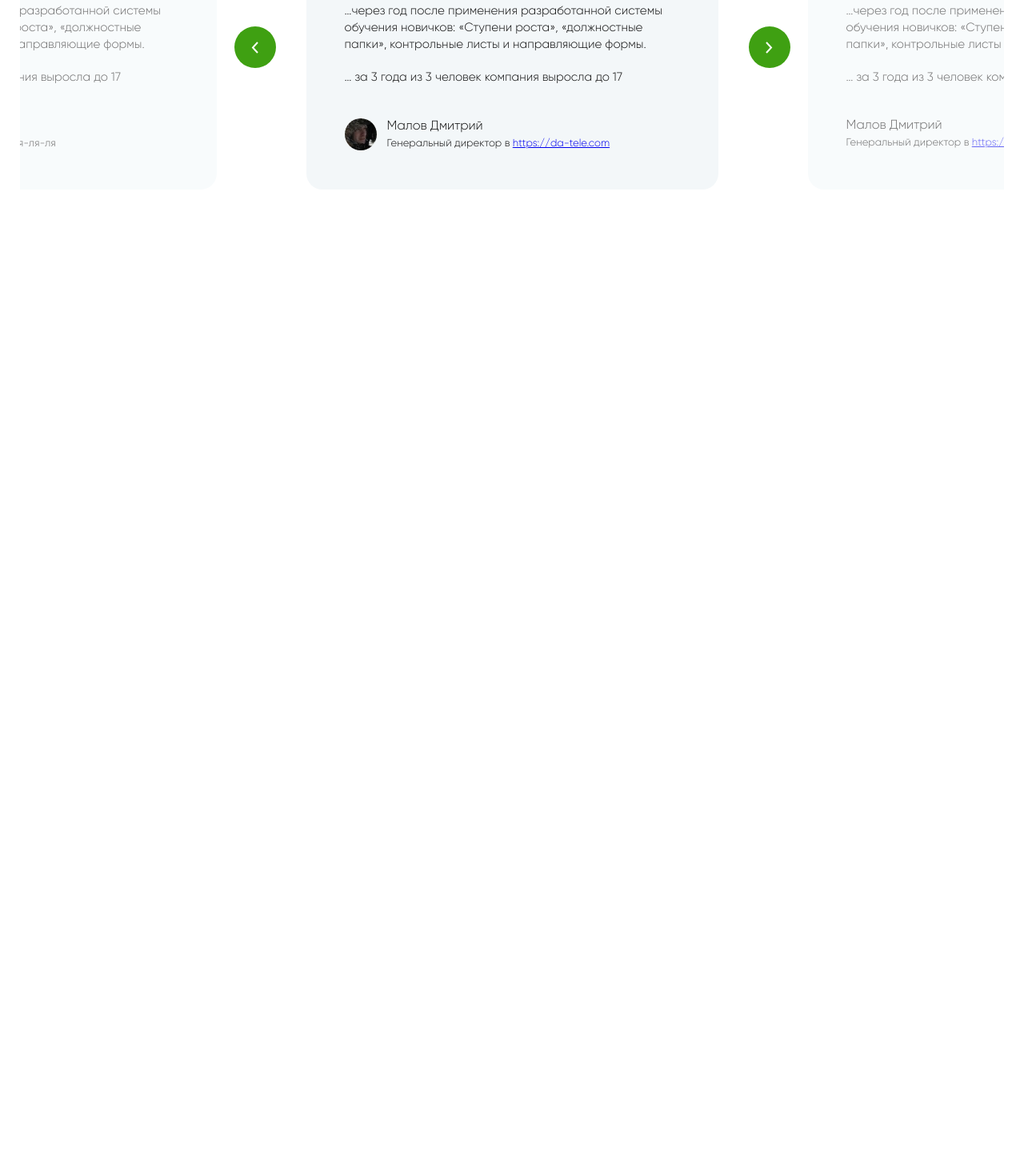
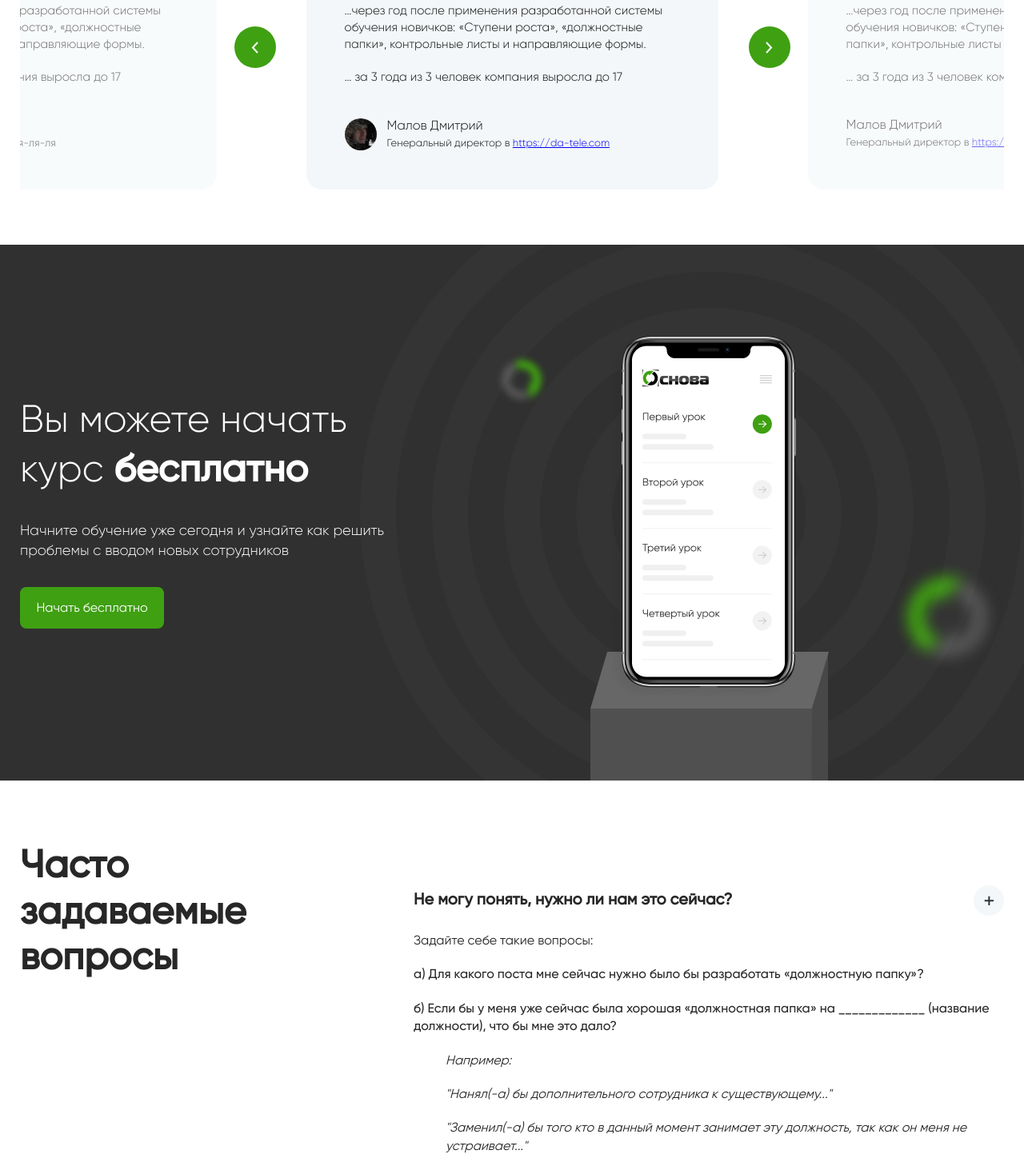
Before and after one commit to Slav4ik888/osnova-landing, a plain HTML site: page index.html in a window 1280 px wide. Shown: the part 9151-10599 px from the top of the page at 80% size. Before the commit the page ends 9457 px from the top, so only its background shows below. Drawn offline with Linux system fonts and the light colour scheme.

Commit message:
start 13 section

```diff
--- /dev/null
+++ b/css/section12.css
@@ -0,0 +1,139 @@
+.section12 {
+  width: 100%;
+  height: 670px;
+  margin-top: 100px;
+  background-color: #303030;
+}
+.sec12-container {
+  position: relative;
+  display: flex;
+  align-items: center;
+  justify-content: center;
+  max-width: 1230px;
+  height: 100%;
+  margin: 0 auto;
+}
+
+.sec12-left {
+  width: 40%;
+}
+
+.sec12-left-box {
+  display: flex;
+  flex-direction: column;
+  justify-content: space-between;
+  /* margin-left: 120px; */
+  width: 470px;
+  height: 290px;
+  font-family: "Gilroy-Regular";
+  color: #ffffff;
+}
+
+.sec12-left-label {
+  font-family: "Gilroy-Light";
+  font-style: normal;
+  font-weight: normal;
+  font-size: 48px;
+  line-height: 130%;
+}
+.sec12-left-label > .bold {
+  font-family: "Gilroy-Medium";
+  font-weight: 900;
+}
+.sec12-left-text {
+  font-family: "Gilroy-Light";
+  font-style: normal;
+  font-weight: normal;
+  font-size: 18px;
+  line-height: 140%;
+}
+
+.sec12-left-btn {
+  display: flex;
+  align-items: center;
+  justify-content: center;
+  width: 180px;
+  height: 52px;
+  font-size: 16px;
+  line-height: 19px;
+  color: #ffffff;
+  background-color: #3fa012;
+  border-radius: 8px;
+  border: none;
+  padding-top: 4px;
+  opacity: 1;
+  cursor: pointer;
+}
+.sec12-left-btn:hover {
+  background-color: #5bbb2f;
+  transition: background-color 0.4s;
+}
+
+.sec12-right {
+  position: relative;
+  width: 60%;
+  height: 100%;
+}
+.sec12-right-box {
+}
+.s12-img-phone {
+  position: absolute;
+  left: calc(50% - 125px);
+  bottom: 100px;
+  z-index: 50;
+}
+.s12-img-par1 {
+  position: absolute;
+  top: 20%;
+  left: 100px;
+}
+.s12-img-par2 {
+  position: absolute;
+  bottom: 20%;
+  right: 0px;
+}
+
+.s12-img-back {
+  position: absolute;
+  right: calc(50% - 150px);
+  bottom: 0;
+  z-index: 10;
+}
+
+.s12-el1 {
+  position: absolute;
+  width: 872px;
+  height: 872px;
+  top: calc(50% - 436px);
+  left: calc(50% - 436px);
+  border-radius: 50%;
+  border: 45px solid rgba(255, 255, 255, 0.02);
+}
+.s12-el2 {
+  position: absolute;
+  width: 692px;
+  height: 692px;
+  top: calc(50% - 346px);
+  left: calc(50% - 346px);
+  border-radius: 50%;
+  border: 45px solid rgba(255, 255, 255, 0.02);
+}
+
+.s12-el3 {
+  position: absolute;
+  width: 512px;
+  height: 512px;
+  top: calc(50% - 256px);
+  left: calc(50% - 256px);
+  border-radius: 50%;
+  border: 45px solid rgba(255, 255, 255, 0.02);
+}
+.s12-el4 {
+  position: absolute;
+  width: 332px;
+  height: 332px;
+  top: calc(50% - 166px);
+  left: calc(50% - 166px);
+  border-radius: 50%;
+  border: 45px solid rgba(255, 255, 255, 0.02);
+}
--- /dev/null
+++ b/css/section13.css
@@ -0,0 +1,92 @@
+.section13 {
+  display: flex;
+  height: 840px;
+  margin-top: 80px;
+}
+
+.s13-left {
+  width: 40%;
+}
+.s13-left-box {
+  width: 300px;
+}
+.s13-label {
+  font-family: "Gilroy-Medium";
+  font-weight: 600;
+  font-size: 48px;
+  line-height: 120%;
+  color: #272727;
+}
+.s13-right {
+  width: 60%;
+}
+
+/* QUESTIONS & ANSWERS */
+
+.qa-question-box {
+  margin-top: 30px;
+  border-bottom: 1px solid #ececec;
+}
+.qa-header {
+  display: flex;
+  align-items: center;
+  justify-content: space-between;
+  height: 80px;
+  cursor: pointer;
+}
+.qa-question {
+  font-family: "Gilroy-Medium";
+  font-weight: 600;
+  font-size: 20px;
+  line-height: 140%;
+  color: #272727;
+}
+.qa-close {
+  width: 38px;
+  height: 38px;
+  border-radius: 50%;
+  background-color: #f3f7f9;
+  background-image: url("../images/x.svg");
+  background-repeat: no-repeat;
+  background-position: center;
+  transform: rotate(45deg);
+  transition: transform 0.5s;
+}
+.qa-close:hover {
+  transform: rotate(185deg);
+}
+/* .qa-close.check {
+  transform: rotate(90deg);
+  transition: transform 0.5s;
+}
+.qa-close.check:hover {
+  transform: rotate(225deg);
+} */
+.qa-answer {
+  display: block;
+  transition: max-height ease-in-out 0.6s, opacity ease-in-out 0.6s;
+}
+.qa-answer.collapse {
+  display: none;
+}
+.qa-answer-item {
+  font-family: "Gilroy-Regular";
+  font-style: normal;
+  font-weight: normal;
+  font-size: 16px;
+  line-height: 140%;
+  color: #272727;
+  margin-bottom: 20px;
+}
+.qa-answer-item > .text {
+  margin-bottom: 8px;
+}
+.qa-answer-item > .bold {
+  font-family: "Gilroy-Medium";
+}
+.qa-answer-item > .italic {
+  font-style: italic;
+}
+.qa-answer-item > .padding {
+  padding-left: 40px;
+}
--- a/index.html
+++ b/index.html
@@ -21,6 +21,8 @@
   <link rel="stylesheet" href="css/section9.css">
   <link rel="stylesheet" href="css/section10.css">
   <link rel="stylesheet" href="css/section11.css">
+  <link rel="stylesheet" href="css/section12.css">
+  <link rel="stylesheet" href="css/section13.css">
   <title>Специалист в составлении должностных папок - онлайн курс, с проверкой практических заданий!</title>
   <script src="scripts/app.js" type="module" defer></script>
 </head>
@@ -736,7 +738,43 @@
   </div>
 
 
+  <div class="section12">
+    <div class="sec12-container">
+      <div class="sec12-left">
+        <div class="sec12-left-box">
+          <div class="sec12-left-label">Вы можете начать курс&nbsp;<span class="bold">бесплатно</span></div>
+          <div class="sec12-left-text">Начните обучение уже сегодня и узнайте как решить проблемы с вводом новых сотрудников
+          </div>
+          <button class="sec12-left-btn">Начать бесплатно</button>
+        </div>
+      </div>
 
+      <div class="sec12-right">
+        <div class="sec12-right-box">
+          <img src="./images/s12-par1.png" alt="parallax" class="s12-img-par1">
+          <img src="./images/s12-par2.png" alt="parallax2" class="s12-img-par2">
+          <img src="./images/sec6-img.png" alt="Телефон" class="s12-img-phone">
+          <img src="./images/s12-block.png" alt="Подставка" class="s12-img-back">
+          <div class="s12-el1"></div>
+          <div class="s12-el2"></div>
+          <div class="s12-el3"></div>
+          <div class="s12-el4"></div>
+        </div>
+      </div>
+    </div>
+
+  </div>
+
+  <div class="container section13">
+    <div class="s13-left">
+      <div class="s13-left-box">
+        <div class="s13-label">Часто задаваемые вопросы</div>
+      </div>
+    </div>
+
+    <div class="s13-right">
+    </div>
+  </div>
 
   <div class="container" style="height: 100px">
   </div>
@@ -745,5 +783,5 @@
 </html>
 
 <!--
-  git add . && git commit -m "fix 11 section slider" && git push origin master
+  git add . && git commit -m "start 13 section" && git push origin master
  -->
--- a/scripts/app.js
+++ b/scripts/app.js
@@ -1,3 +1,4 @@
 import './screens.js';
 import './youtube-btn.js';
 import './slides/index.js';
+import './questions/index.js';
--- /dev/null
+++ b/scripts/questions/config.js
@@ -0,0 +1,4 @@
+
+export const inpointC = {
+
+}
--- /dev/null
+++ b/scripts/questions/data.js
@@ -0,0 +1,43 @@
+export default [
+  {
+    question : `Не могу понять, нужно ли нам это сейчас?`,
+    answer   : [
+      {
+        text   : `Задайте себе такие вопросы:`,
+        styles : [`text`]
+      }, {
+        text   : `а) Для какого поста мне сейчас нужно было бы разработать «должностную папку»?`,
+        styles : [`bold`]
+      }, {
+        text   : `б) Если бы у меня уже сейчас была хорошая «должностная папка» на _____________ (название должности), что бы мне это дало?`,
+        styles : [`bold`]
+      }, {
+        items: [
+          {
+            text   : `Например:`,
+            styles : [`text`, `italic`, `padding`]
+          }, {
+            text   : `"Нанял(-а) бы дополнительного сотрудника к существующему..."`,
+            styles : [`text`, `italic`, `padding`]
+          }, {
+            text   : `"Заменил(-а) бы того кто в данный момент занимает эту должность, так как он меня не устраивает..."`,
+            styles : [`text`, `italic`, `padding`]
+          }, {
+            text   : `"Наконец-то смогли бы нанять человека и передать ему __________ (такие-то) функции. Делегировать работу от других" - например, это может быть в том случае, когда компания была небольшая и один сотрудник успевал делать разноплановую работу, но компания подросла и часть работы он уже не успевает выполнять...`,
+            styles : [`text`, `italic`, `padding`]
+          },
+        ]
+      }, {
+        text   : `в) Планируете ли вы развивать и расширять компанию?`,
+        styles : [`bold`]
+      }, {
+        text   : `Здесь имеется ввиду не бездумное раздувание штата, а именно за счёт увеличения продаж и предоставления услуг, будет возникать потребность в новом (дополнительном) персонале.`,
+        styles : [`text`]
+      }, {
+        text   : `а) Для какого поста мне сейчас нужно было бы разработать «должностную папку»?`,
+        styles : [`bold`]
+      }
+
+    ]
+  }
+]
--- /dev/null
+++ b/scripts/questions/get-answer-element.js
@@ -0,0 +1,15 @@
+import { createElement } from '../utils/display/index.js';
+import putAnswerItemInElement from './put-answer-item-element.js';
+
+
+export default function getAnswerElement(answer) {
+  if (!answer?.length) return ``;
+
+  const $answer = createElement(`div`, `qa-answer`);
+
+  answer?.forEach(answerItem => {
+    putAnswerItemInElement(answerItem, $answer);
+  });
+
+  return $answer
+}
--- /dev/null
+++ b/scripts/questions/get-header-html.js
@@ -0,0 +1,10 @@
+
+export default function getHeaderHtml(question) {
+
+  return `
+    <div class="qa-header">
+      <div class="qa-question">${question || ``}</div>
+      <div class="qa-close"></div>
+    </div>
+  `
+}
--- /dev/null
+++ b/scripts/questions/get-question.js
@@ -0,0 +1,21 @@
+import getHeaderHtml from './get-header-html.js';
+import getAnswerElement from './get-answer-element.js';
+import { createElement } from '../utils/display/index.js';
+import { getAnswerId } from './utils.js';
+
+
+export default function getQuestion({ question, answer }, idx) {
+  const id = idx + 1;
+
+  const $question = createElement(`div`, `qa-question-box`);
+  $question.id = id;
+
+  const headerHTML = getHeaderHtml(question);
+  $question.insertAdjacentHTML(`beforeend`, headerHTML);
+
+  const $answer = getAnswerElement(answer);
+  $answer.id    = getAnswerId(id);
+  $question.insertAdjacentElement(`beforeend`, $answer);
+
+  return $question;
+}
--- /dev/null
+++ b/scripts/questions/index.js
@@ -0,0 +1,14 @@
+import { getNode } from '../utils/display/index.js';
+import data from './data.js';
+import getQuestion from './get-question.js';
+import toggleQuestion from './toggle-question.js';
+
+
+const $inPoint = getNode(`.s13-right`);
+
+data?.forEach((item, idx) => {
+  const $question = getQuestion(item, idx);
+  $question.addEventListener(`click`, toggleQuestion);
+
+  $inPoint.insertAdjacentElement(`beforeend`, $question);
+});
--- /dev/null
+++ b/scripts/questions/put-answer-item-element.js
@@ -0,0 +1,18 @@
+import { createElement } from "../utils/display/index.js";
+
+
+export default function putAnswerItemInElement({ text, styles, items }, $answer) {
+  const $answerItem = createElement(`div`, `qa-answer-item`);
+
+  if (items) {
+    items?.forEach(answerItem => putAnswerItemInElement(answerItem, $answer));
+  }
+  else {
+    const $item = createElement(`div`);
+    styles?.forEach(className => $item.classList.add(className));
+    $item.textContent = text;
+
+    $answerItem.insertAdjacentElement(`beforeend`, $item);
+    $answer.insertAdjacentElement(`beforeend`, $answerItem);
+  }
+}
--- /dev/null
+++ b/scripts/questions/toggle-question.js
@@ -0,0 +1,58 @@
+import { getAnswerId, isClass, calcStep } from './utils.js';
+
+const delay  = 2;
+
+
+export default function toggleQuestion(e) {
+  const id = e.target.closest(`.qa-question-box`)?.id;
+  console.log(`id: `, id);
+  const $answer = document.getElementById(getAnswerId(id));
+  console.log('$answer.classList.value: ', $answer.classList.value);
+
+  if (isClass($answer, `collapse`)) {
+
+
+    $answer.classList.remove(`collapse`);
+    const height = $answer.clientHeight;
+    $answer.style.overflow = `hidden`;
+
+    const step    = calcStep(height);
+    let remainder = step;
+
+    let timerId = setTimeout(function request() {
+
+      remainder += step;
+
+      if (remainder < height) {
+        $answer.style.height = remainder + `px`;
+        timerId = setTimeout(request, delay);
+      }
+      else {
+        $answer.style.height = `max-content`;
+        $answer.style.overflow = null;
+      }
+    }, delay);
+  }
+  else {
+    $answer.style.overflow = `hidden`;
+    const height  = $answer.clientHeight;
+    const step    = calcStep(height);
+
+    let remainder = height - step;
+
+    let timerId = setTimeout(function request() {
+
+      remainder -= step;
+
+      if (remainder > 0) {
+        $answer.style.height = remainder + `px`;
+        timerId = setTimeout(request, delay);
+      }
+      else {
+        $answer.classList.add(`collapse`);
+        $answer.style.height = null;
+        $answer.style.overflow = null;
+      }
+    }, delay);
+  }
+}
--- /dev/null
+++ b/scripts/questions/utils.js
@@ -0,0 +1,26 @@
+
+export const getAnswerId = (id) => `answer-${id}`;
+
+/**
+ * Возвращает есть ли класс среди классов
+ * @param {Node} $elem
+ * @param {string} className
+ * @returns
+ */
+export const isClass = ($elem, className) => {
+  if (!$elem || !className) return false;
+
+  return $elem.classList.value
+    .split(` `)
+    .includes(className);
+};
+
+
+export const calcStep = (height) => {
+  const
+    MIN_STEP = 10,
+    STEP     = 0.03,
+    step     = Math.floor(height * STEP);
+
+  return step > MIN_STEP ? step : MIN_STEP
+};
--- a/scripts/slides/calculates.js
+++ b/scripts/slides/calculates.js
@@ -1,6 +1,4 @@
 import { MAIN_SLIDE_WITH_SPACE_WIDTH, SLIDE_LENGTH, SPACE_BETWEEN, MAX_WIDTH, CLIENT_WIDTH, slidesCount, cl } from './config.js';
-console.log('MAIN_SLIDE_WITH_SPACE_WIDTH: ', MAIN_SLIDE_WITH_SPACE_WIDTH);
-
 
 export const getShiftLeft = () => {
 
```
Also changed, not shown: images/s12-block.png (added), images/s12-par1.png (added), images/s12-par2.png (added), images/x.svg (added).
